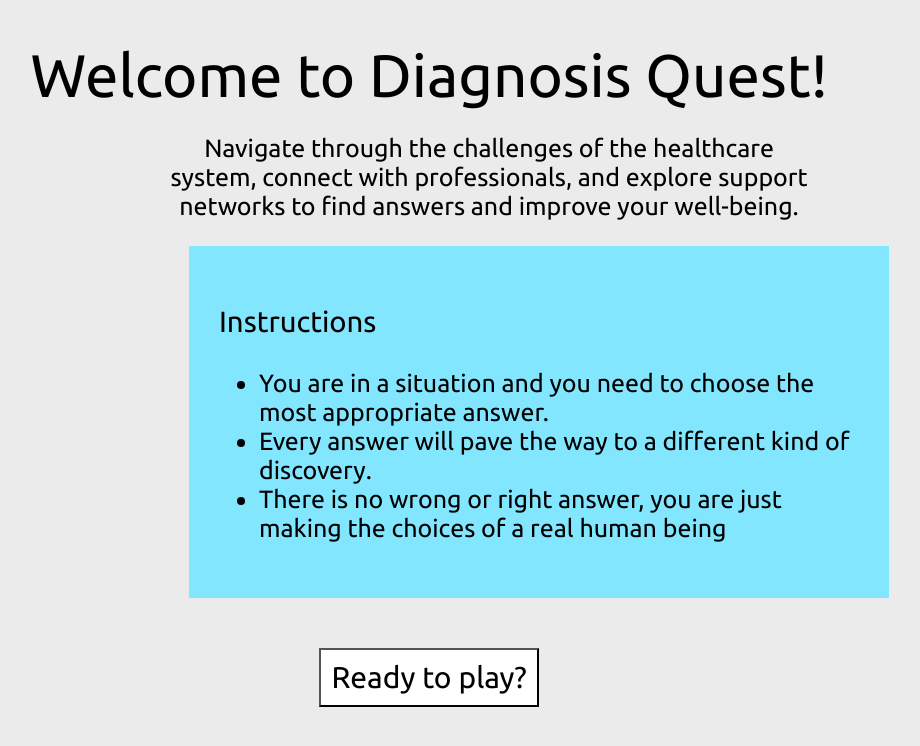
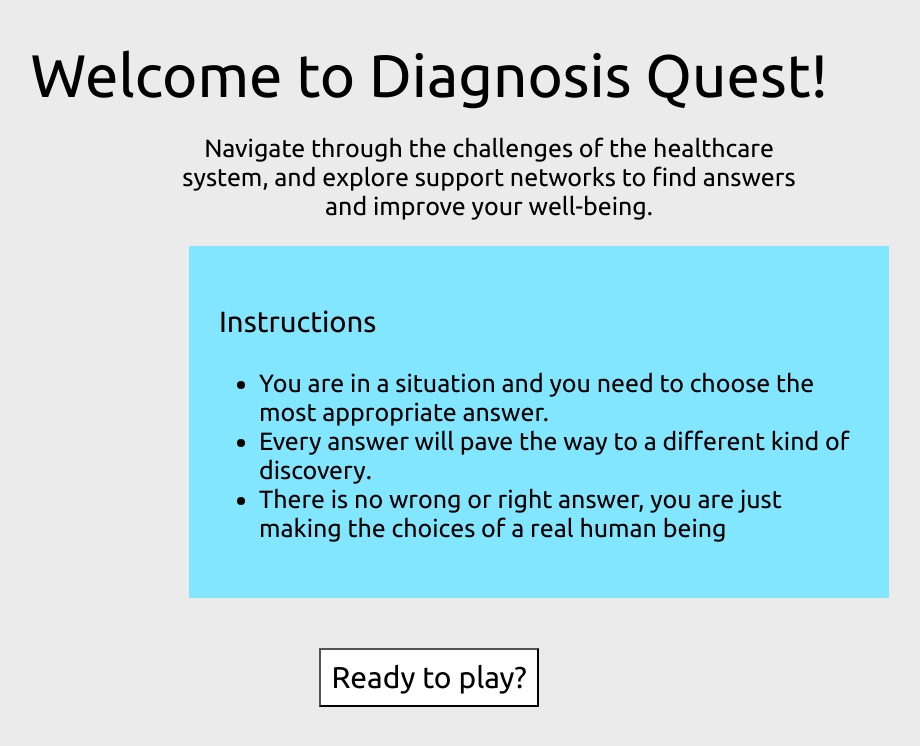
Before and after one commit to jainammshah12/CodeToGive_RQMO_9, a React (Create React App) app in the folder game/: page / in a window 1280 px wide. Shown: the top 746 px of the page, without its empty margins (211-1131 px from the left). Built offline with nearby package versions, Linux system fonts and the light colour scheme.

Commit message:
tiny fixes in wording in designs

```diff
--- a/game/src/components/Game.js
+++ b/game/src/components/Game.js
@@ -10,7 +10,7 @@ const Game = ({ count, setCount }) => {
                 <span class="input-cursor"></span>
             </div>
             <div style={{width: "50%", marginLeft: "380px", }}>
-                <p>Navigate through the challenges of the healthcare system, connect with professionals,
+                <p>Navigate through the challenges of the healthcare system,
                 and explore support networks to find answers and improve your well-being.</p>
             </div>
 
--- a/game/src/components/Scenario.css
+++ b/game/src/components/Scenario.css
@@ -86,7 +86,3 @@ img {
 #option1 button:hover, #option2 button:hover {
     background-color: rgb(253, 253, 112);
 }
-
-#q:hover, #scene:hover {
-    font-size: 30px;
-}
--- a/game/src/components/Winning.js
+++ b/game/src/components/Winning.js
@@ -12,7 +12,7 @@ const Winning = ({ count }) => {
         <h3></h3>
         <Link to="/">
             <button style={{background: "white", fontSize: "20px", marginTop: "30px", marginLeft: "140px", padding: "10px"}}>
-                Click Here
+                Play again
             </button>
         </Link>
 
```
